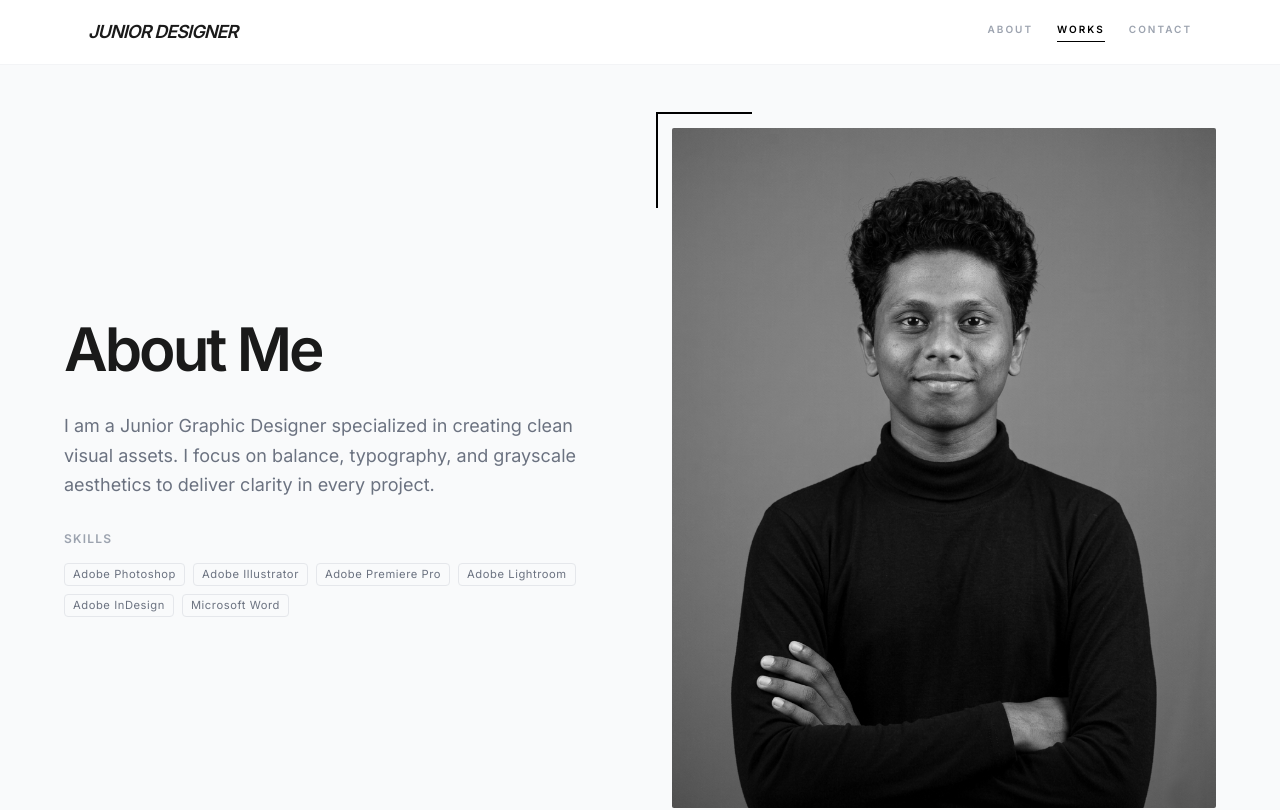
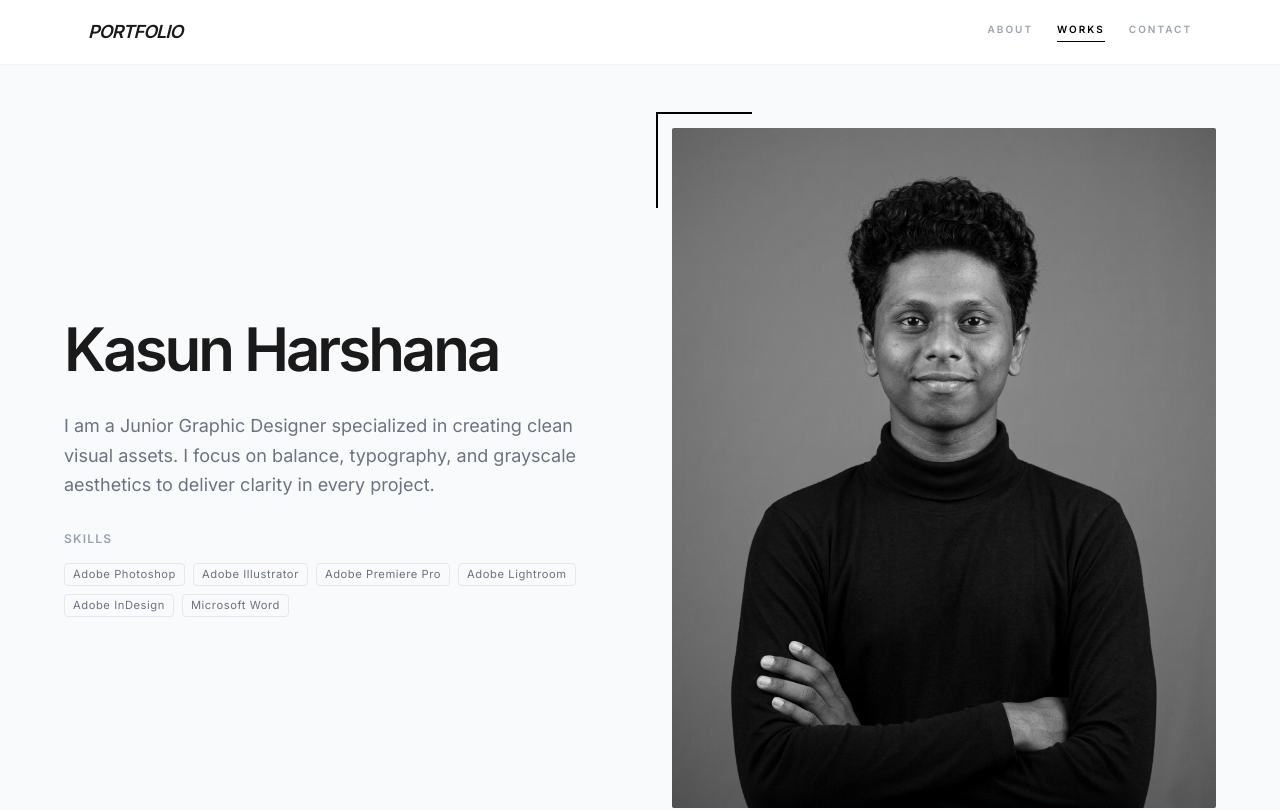
Before and after one commit to hashinfinite/Portfillo, a plain HTML site: page index.html in a window 1280 px wide. Shown: the top 810 px of the page. Drawn offline with nearby package versions, Linux system fonts and the light colour scheme.

Commit message:
Add files via upload

```diff
--- a/index.html
+++ b/index.html
@@ -108,7 +108,7 @@
 
     <nav class="fixed top-0 w-full bg-white/90 backdrop-blur-md border-b border-gray-100 z-50">
         <div class="max-w-6xl mx-auto px-6 h-16 flex items-center justify-between">
-            <span class="font-bold tracking-tighter text-lg uppercase italic">Junior Designer</span>
+            <span class="font-bold tracking-tighter text-lg uppercase italic">Portfolio</span>
             <div class="flex space-x-6 text-[10px] uppercase tracking-[0.2em] font-bold text-gray-400">
                 <a href="#about" class="hover:text-black transition">About</a>
                 <a href="#works" class="hover:text-black transition text-black border-b border-black pb-1">Works</a>
@@ -120,7 +120,7 @@
     <section id="about" class="pt-32 pb-16 px-6">
         <div class="max-w-6xl mx-auto grid md:grid-cols-2 gap-16 items-center">
             <div>
-                <h1 class="text-6xl font-bold mb-8 tracking-tighter">About Me</h1>
+                <h1 class="text-6xl font-bold mb-8 tracking-tighter">Kasun Harshana</h1>
                 <p class="text-gray-500 text-lg leading-relaxed mb-8">
                     I am a Junior Graphic Designer specialized in creating clean visual assets.
                     I focus on balance, typography, and grayscale aesthetics to deliver clarity in every project.
```
